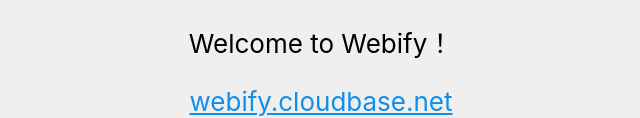
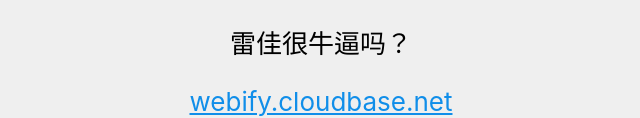
Before and after one commit to lhz-nb/my-website, a plain HTML site: page index.html in a window 1280 px wide. Shown: the part 503-621 px from the top of the page, without its empty margins (319-959 px from the left). Drawn offline with Linux system fonts and the light colour scheme.

Commit message:
Update index.html

```diff
--- a/index.html
+++ b/index.html
@@ -57,7 +57,7 @@
         <div class="App">
             <header class="App-header">
                 <img src="https://main.qcloudimg.com/raw/2f3b21706c37e8685efe5c60b26ceb24.png" class="App-logo" alt="logo">
-                <p>Welcome to Webify！</p>
+                <p>雷佳很牛逼吗？</p>
                 <a class="App-link" href="https://webify.cloudbase.net/"
                     target="_blank" rel="noopener noreferrer">webify.cloudbase.net</a>
             </header>
```
